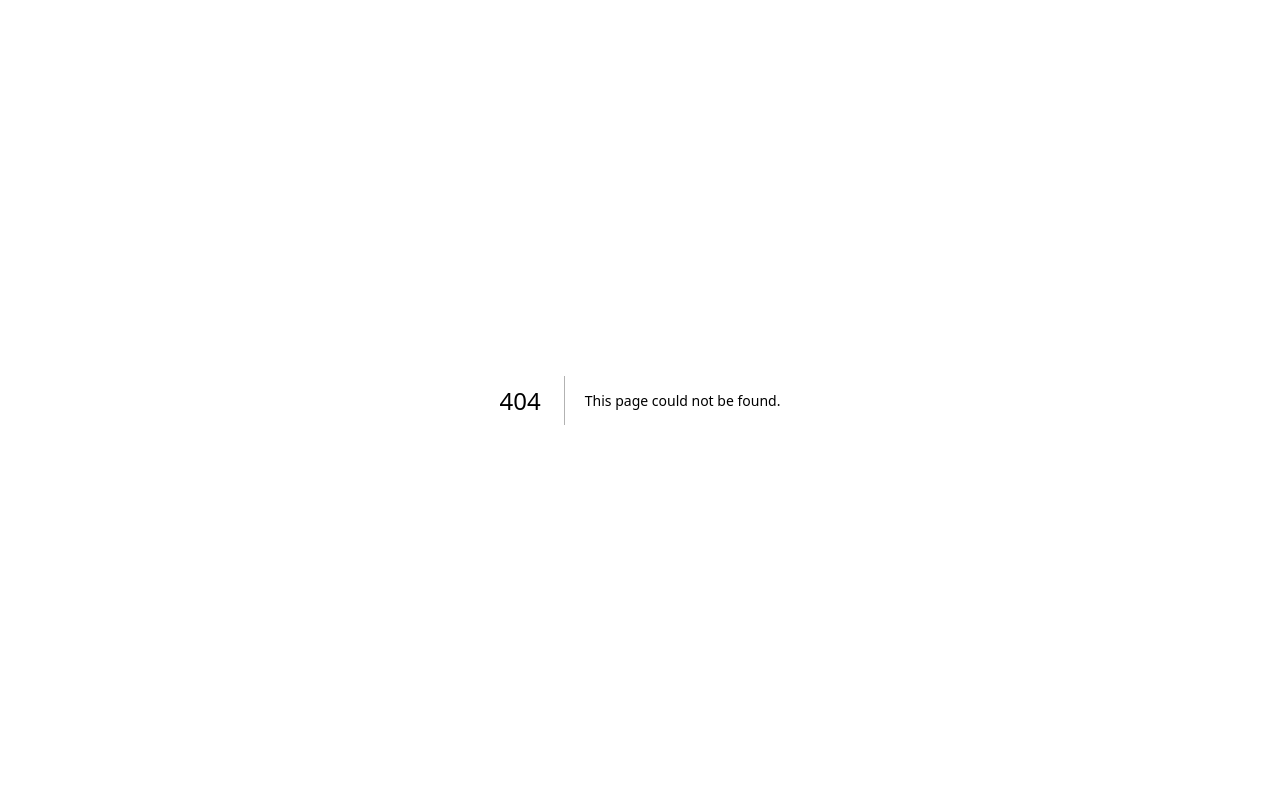
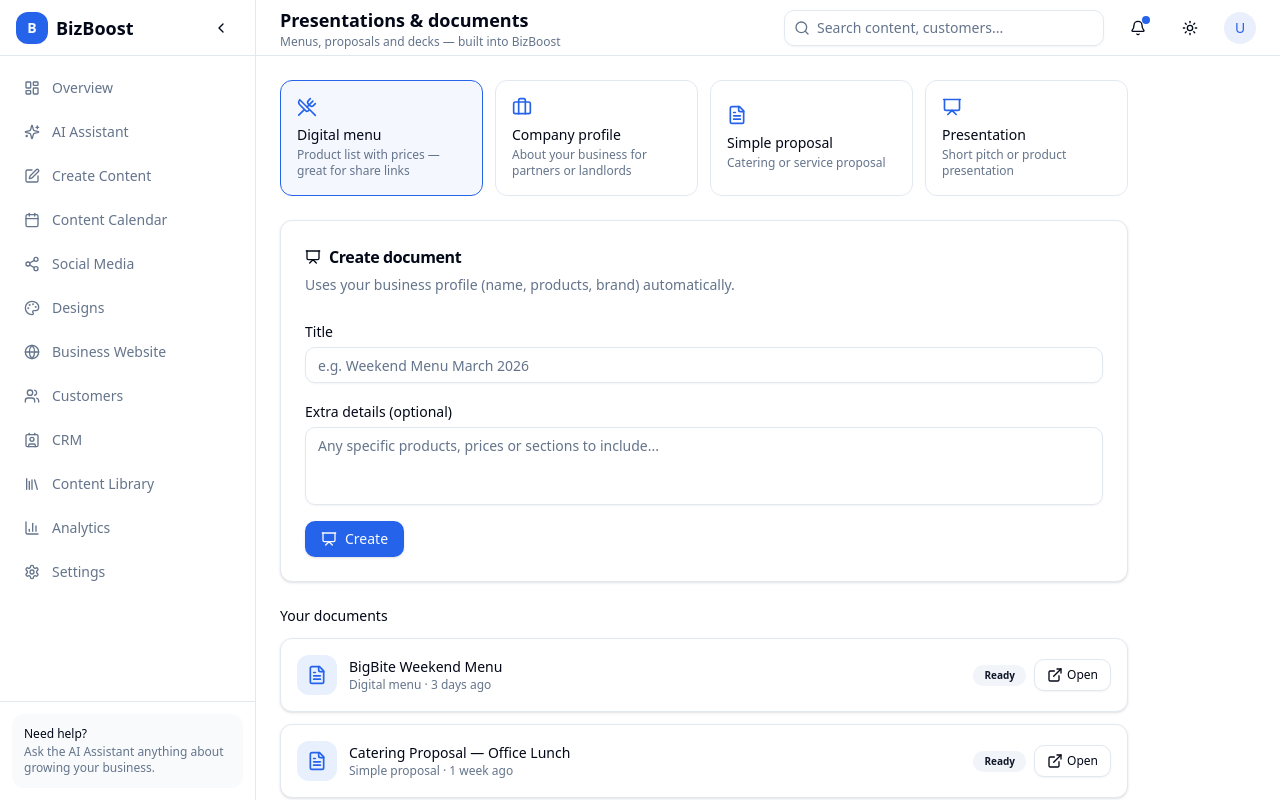
Before and after one commit to lilcoins89/bizboost, a Next.js app: page /dashboard/presentations in a window 1280 px wide. Before the commit this address had no page. Built offline with nearby package versions, Linux system fonts and the light colour scheme.

Commit message:
feat: Presentations page as built-in (Gamma-powered behind the scenes)

```diff
--- /dev/null
+++ b/src/app/(dashboard)/dashboard/presentations/page.tsx
@@ -0,0 +1,201 @@
+"use client";
+
+import { useState } from "react";
+import { DashboardHeader } from "@/components/dashboard/header";
+import { Card, CardContent, CardDescription, CardHeader, CardTitle } from "@/components/ui/card";
+import { Button } from "@/components/ui/button";
+import { Badge } from "@/components/ui/badge";
+import { Input } from "@/components/ui/input";
+import { Textarea } from "@/components/ui/textarea";
+import {
+  Presentation,
+  FileText,
+  Briefcase,
+  UtensilsCrossed,
+  Loader2,
+  ExternalLink,
+} from "lucide-react";
+import { toast } from "sonner";
+
+const docTypes = [
+  {
+    id: "menu",
+    title: "Digital menu",
+    desc: "Product list with prices — great for share links",
+    icon: UtensilsCrossed,
+  },
+  {
+    id: "profile",
+    title: "Company profile",
+    desc: "About your business for partners or landlords",
+    icon: Briefcase,
+  },
+  {
+    id: "proposal",
+    title: "Simple proposal",
+    desc: "Catering or service proposal",
+    icon: FileText,
+  },
+  {
+    id: "deck",
+    title: "Presentation",
+    desc: "Short pitch or product presentation",
+    icon: Presentation,
+  },
+];
+
+export default function PresentationsPage() {
+  const [selected, setSelected] = useState("menu");
+  const [title, setTitle] = useState("");
+  const [details, setDetails] = useState("");
+  const [loading, setLoading] = useState(false);
+  const [docs, setDocs] = useState(
+    [
+      {
+        id: "1",
+        title: "BigBite Weekend Menu",
+        type: "Digital menu",
+        createdAt: "3 days ago",
+      },
+      {
+        id: "2",
+        title: "Catering Proposal — Office Lunch",
+        type: "Simple proposal",
+        createdAt: "1 week ago",
+      },
+    ] as { id: string; title: string; type: string; createdAt: string }[]
+  );
+
+  function handleCreate() {
+    if (!title.trim()) {
+      toast.error("Give your document a title");
+      return;
+    }
+    setLoading(true);
+    setTimeout(() => {
+      const t = docTypes.find((x) => x.id === selected);
+      setDocs((d) => [
+        {
+          id: String(Date.now()),
+          title,
+          type: t?.title || "Document",
+          createdAt: "Just now",
+        },
+        ...d,
+      ]);
+      setTitle("");
+      setDetails("");
+      setLoading(false);
+      toast.success("Document created");
+    }, 1400);
+  }
+
+  return (
+    <>
+      <DashboardHeader
+        title="Presentations & documents"
+        description="Menus, proposals and decks — built into BizBoost"
+      />
+
+      <div className="p-4 lg:p-6 space-y-6 max-w-4xl">
+        <div className="grid sm:grid-cols-2 lg:grid-cols-4 gap-3">
+          {docTypes.map((t) => (
+            <button
+              key={t.id}
+              type="button"
+              onClick={() => setSelected(t.id)}
+              className={`rounded-xl border p-4 text-left transition-colors ${
+                selected === t.id
+                  ? "border-primary bg-primary/5"
+                  : "hover:border-primary/40 hover:bg-accent/30"
+              }`}
+            >
+              <t.icon className="h-5 w-5 text-primary mb-2" />
+              <p className="font-medium text-sm">{t.title}</p>
+              <p className="text-xs text-muted-foreground mt-0.5">{t.desc}</p>
+            </button>
+          ))}
+        </div>
+
+        <Card>
+          <CardHeader>
+            <CardTitle className="text-base flex items-center gap-2">
+              <Presentation className="h-4 w-4" />
+              Create document
+            </CardTitle>
+            <CardDescription>
+              Uses your business profile (name, products, brand) automatically.
+            </CardDescription>
+          </CardHeader>
+          <CardContent className="space-y-4">
+            <div>
+              <label className="text-sm font-medium">Title</label>
+              <Input
+                className="mt-1"
+                placeholder="e.g. Weekend Menu March 2026"
+                value={title}
+                onChange={(e) => setTitle(e.target.value)}
+              />
+            </div>
+            <div>
+              <label className="text-sm font-medium">Extra details (optional)</label>
+              <Textarea
+                className="mt-1 resize-none"
+                rows={3}
+                placeholder="Any specific products, prices or sections to include..."
+                value={details}
+                onChange={(e) => setDetails(e.target.value)}
+              />
+            </div>
+            <Button onClick={handleCreate} disabled={loading} className="gap-2">
+              {loading ? (
+                <>
+                  <Loader2 className="h-4 w-4 animate-spin" /> Generating...
+                </>
+              ) : (
+                <>
+                  <Presentation className="h-4 w-4" /> Create
+                </>
+              )}
+            </Button>
+          </CardContent>
+        </Card>
+
+        <div>
+          <h3 className="text-sm font-medium mb-3">Your documents</h3>
+          <div className="space-y-3">
+            {docs.map((d) => (
+              <Card key={d.id}>
+                <CardContent className="p-4 flex items-center justify-between gap-3">
+                  <div className="flex items-center gap-3 min-w-0">
+                    <div className="h-10 w-10 rounded-lg bg-primary/10 flex items-center justify-center shrink-0">
+                      <FileText className="h-5 w-5 text-primary" />
+                    </div>
+                    <div className="min-w-0">
+                      <p className="font-medium text-sm truncate">{d.title}</p>
+                      <p className="text-xs text-muted-foreground">
+                        {d.type} · {d.createdAt}
+                      </p>
+                    </div>
+                  </div>
+                  <div className="flex items-center gap-2 shrink-0">
+                    <Badge variant="secondary" className="text-[10px]">
+                      Ready
+                    </Badge>
+                    <Button variant="outline" size="sm" className="h-8 text-xs gap-1">
+                      <ExternalLink className="h-3 w-3" /> Open
+                    </Button>
+                  </div>
+                </CardContent>
+              </Card>
+            ))}
+          </div>
+        </div>
+
+        <p className="text-xs text-muted-foreground text-center">
+          Presentations and documents are built into BizBoost. No Gamma account required.
+        </p>
+      </div>
+    </>
+  );
+}
```
